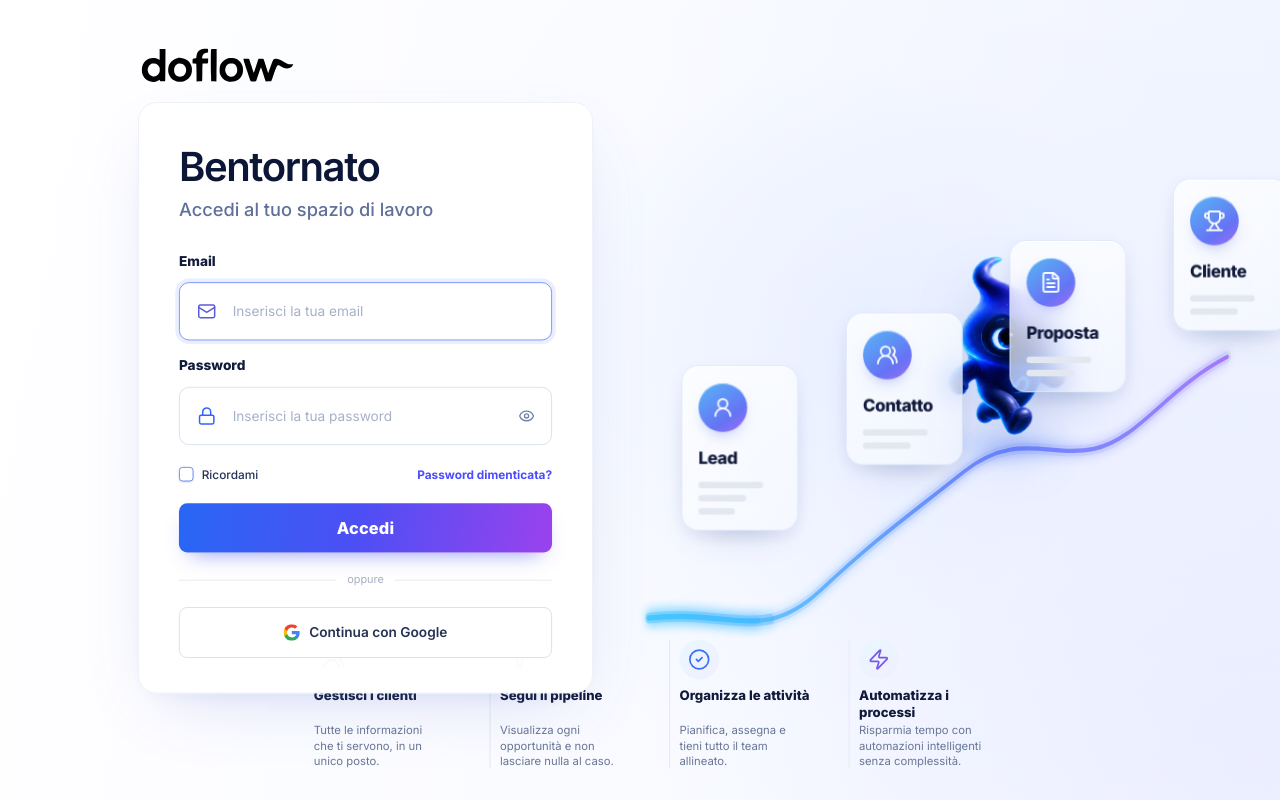
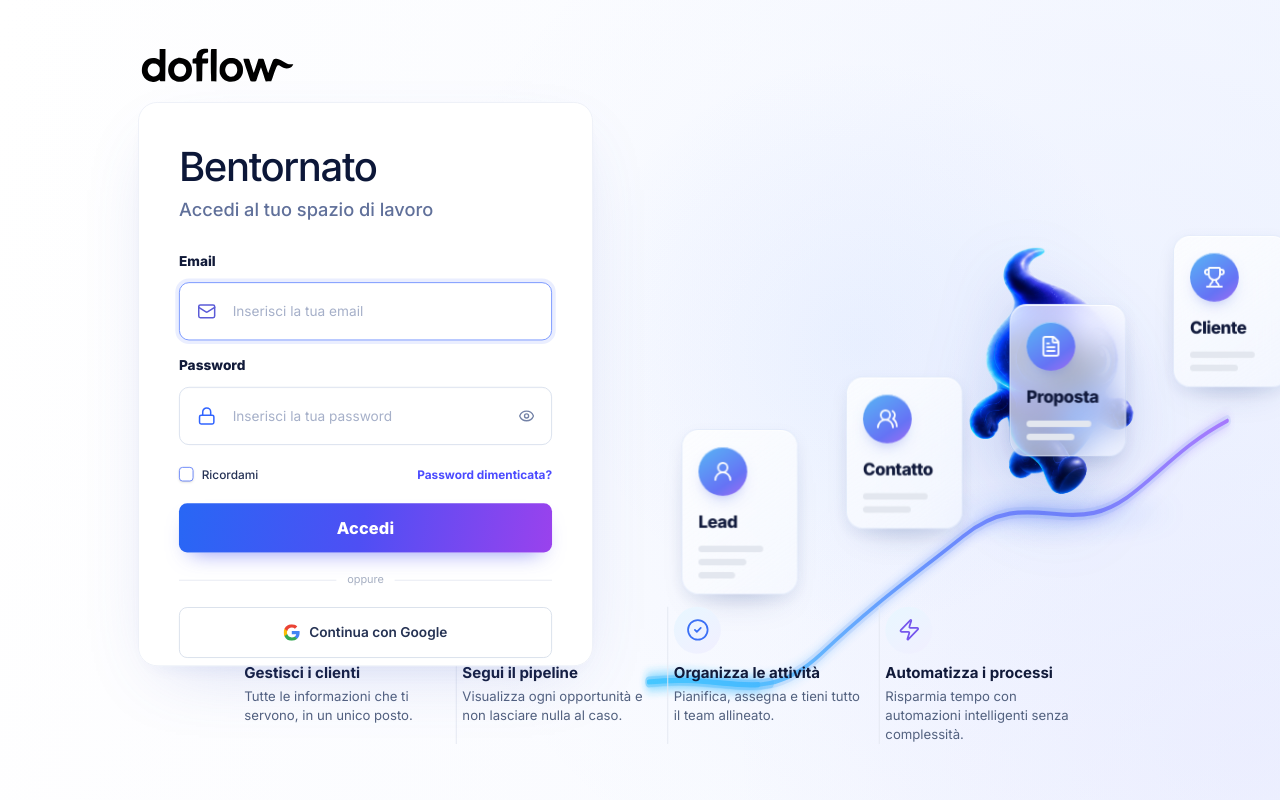
Before and after one commit to OliverPistillo/Doflow-PaaS, a Next.js app in the folder apps/frontend/: page /login in a window 1280 px wide. Built offline with nearby package versions, Linux system fonts and the light colour scheme.

Commit message:
feat(auth): improve login scale and readability

```diff
--- a/apps/frontend/src/app/globals.css
+++ b/apps/frontend/src/app/globals.css
@@ -1678,8 +1678,8 @@ body {
   top: 139px;
   left: clamp(132px, 10.8vw, 180px);
   width: 500px;
-  min-height: 650px;
-  padding: 48px 44px 31px;
+  min-height: 620px;
+  padding: 48px 44px 0;
   border: 1px solid #edf0f8;
   border-radius: 21px;
   background: rgba(255, 255, 255, .97);
@@ -1691,7 +1691,7 @@ body {
 .df-login-head h1 {
   color: #0c1738;
   font-size: clamp(44px, 3.15vw, 52px);
-  font-weight: 520;
+  font-weight: 430;
   line-height: 1;
   letter-spacing: -.035em;
 }
@@ -1833,6 +1833,11 @@ body {
   inset: 0 34px 0 630px;
   overflow: hidden;
 }
+.df-login-flow-stage {
+  position: absolute;
+  inset: 0;
+  transform: translateY(68px);
+}
 .df-login-pipeline {
   position: absolute;
   z-index: 0;
@@ -1878,9 +1883,9 @@ body {
 .df-login-mascot {
   position: absolute;
   z-index: 2;
-  top: 242px;
+  top: 162px;
   left: 42%;
-  width: clamp(245px, 15.5vw, 260px);
+  width: clamp(340px, 21.25vw, 355px);
   animation: df-login-mascot-float 7.6s ease-in-out infinite;
   will-change: transform;
 }
@@ -1889,25 +1894,25 @@ body {
   width: 100%;
   height: auto;
   object-fit: contain;
-  filter: drop-shadow(0 24px 28px rgba(37, 73, 190, .18));
+  filter: drop-shadow(0 28px 34px rgba(37, 73, 190, .17));
   transition: transform .35s ease, filter .35s ease;
   user-select: none;
 }
 .df-login-mascot[data-shy="true"] .df-login-mascot-image {
   transform: translateY(3px) scale(.99);
-  filter: drop-shadow(0 20px 25px rgba(37, 73, 190, .16));
+  filter: drop-shadow(0 24px 30px rgba(37, 73, 190, .15));
 }
 .df-login-mascot-shadow {
   position: absolute;
   z-index: -1;
   left: 50%;
   bottom: 4%;
-  width: 68%;
-  height: 34px;
+  width: 78%;
+  height: 38px;
   transform: translateX(-50%);
   border-radius: 50%;
-  background: radial-gradient(ellipse, rgba(45, 108, 248, .35), transparent 70%);
-  filter: blur(10px);
+  background: radial-gradient(ellipse, rgba(45, 108, 248, .29), transparent 72%);
+  filter: blur(13px);
 }
 .df-login-step-card {
   position: absolute;
@@ -1962,58 +1967,58 @@ body {
 .df-login-step-lead { top: 45.5%; left: 5.75%; animation-delay: -1.1s, 0s; }
 .df-login-step-contact { top: 39%; left: 34.05%; animation-delay: -3.4s, 2.4s; }
 .df-login-step-proposal { top: 29%; left: 62.35%; animation-delay: -5.2s, 5.1s; }
-.df-login-step-client { top: 21%; left: 90.65%; animation-delay: -2.2s, 7.6s; }
+.df-login-step-client { top: 20%; left: 90.65%; animation-delay: -2.2s, 7.6s; }
 
 .df-login-benefits {
   position: absolute;
   z-index: 4;
   right: auto;
-  bottom: 8px;
+  bottom: 34px;
   left: calc(50vw - 630px);
-  width: 740px;
+  width: 880px;
   transform: translateX(-50%);
   display: grid;
   grid-template-columns: repeat(4, minmax(0, 1fr));
-  gap: 24px;
+  gap: 20px;
 }
 .df-login-benefit {
   min-width: 0;
-  min-height: 130px;
-  padding: 0 4px 0 10px;
+  min-height: 146px;
+  padding: 0 0 0 6px;
   border-left: 1px solid #e3e8f1;
 }
 .df-login-benefit:first-child {
-  padding-left: 4px;
+  padding-left: 0;
   border-left: 0;
 }
 .df-login-benefit-icon {
   display: inline-flex;
-  width: 42px;
-  height: 42px;
+  width: 50px;
+  height: 50px;
   align-items: center;
   justify-content: center;
-  margin-bottom: 8px;
+  margin-bottom: 10px;
   border-radius: 50%;
   color: #3b70f5;
   background: linear-gradient(145deg, #e8f7ff, #f1efff);
 }
+.df-login-benefit-icon svg { width: 25px; height: 25px; }
 .df-login-benefit:nth-child(2) .df-login-benefit-icon,
 .df-login-benefit:nth-child(4) .df-login-benefit-icon { color: #7657ed; }
 .df-login-benefit strong {
   display: block;
-  min-height: 35px;
+  min-height: 20px;
   color: #111a3a;
+  font-size: 16px;
+  font-weight: 680;
+  line-height: 1.25;
+}
+.df-login-benefit p {
+  margin-top: 5px;
+  color: #52617f;
   font-size: 14px;
-  font-weight: 800;
-  line-height: 1.25;
-}
-.df-login-benefit p {
-  margin-top: 3px;
-  color: #687695;
-  font-size: 12px;
-  line-height: 1.35;
-}
-.df-login-benefit p span { display: block; }
+  line-height: 1.46;
+}
 
 @keyframes df-login-pipeline-flow {
   to { stroke-dashoffset: -1; }
@@ -2085,6 +2090,7 @@ body {
     min-height: 690px;
     margin-top: 28px;
   }
+  .df-login-flow-stage { transform: none; }
   .df-login-mascot { top: 26px; left: 8%; width: min(255px, 62vw); }
   .df-login-pipeline { top: 102px; left: -10%; width: 122%; height: 500px; }
   .df-login-step-card { width: 108px; min-height: 136px; padding: 15px; }
--- a/apps/frontend/src/components/auth/login-experience.tsx
+++ b/apps/frontend/src/components/auth/login-experience.tsx
@@ -27,22 +27,22 @@ const PIPELINE_STEPS = [
 const BENEFITS = [
   {
     title: "Gestisci i clienti",
-    lines: ["Tutte le informazioni", "che ti servono, in un", "unico posto."],
+    description: "Tutte le informazioni che ti servono, in un unico posto.",
     icon: UsersRound,
   },
   {
     title: "Segui il pipeline",
-    lines: ["Visualizza ogni", "opportunità e non", "lasciare nulla al caso."],
+    description: "Visualizza ogni opportunità e non lasciare nulla al caso.",
     icon: Funnel,
   },
   {
     title: "Organizza le attività",
-    lines: ["Pianifica, assegna e", "tieni tutto il team", "allineato."],
+    description: "Pianifica, assegna e tieni tutto il team allineato.",
     icon: CircleCheck,
   },
   {
     title: "Automatizza i processi",
-    lines: ["Risparmia tempo con", "automazioni intelligenti", "senza complessità."],
+    description: "Risparmia tempo con automazioni intelligenti senza complessità.",
     icon: Zap,
   },
 ];
@@ -50,6 +50,7 @@ const BENEFITS = [
 function LoginCrmShowcase({ mascotShy = false }: { mascotShy?: boolean }) {
   return (
     <section className="df-login-showcase" aria-hidden="true">
+      <div className="df-login-flow-stage" data-testid="login-flow-stage">
         <svg
           className="df-login-pipeline"
           viewBox="0 0 1040 610"
@@ -102,7 +103,7 @@ function LoginCrmShowcase({ mascotShy = false }: { mascotShy?: boolean }) {
             height={1223}
             unoptimized
             priority
-          sizes="(min-width: 1280px) 330px, (min-width: 768px) 230px, 1px"
+            sizes="(min-width: 1280px) 355px, (min-width: 768px) 255px, 1px"
             className="df-login-mascot-image"
             data-testid="login-official-mascot"
             aria-hidden="true"
@@ -123,19 +124,16 @@ function LoginCrmShowcase({ mascotShy = false }: { mascotShy?: boolean }) {
             </article>
           ))}
         </div>
+      </div>
 
       <div className="df-login-benefits">
-        {BENEFITS.map(({ title, lines, icon: Icon }) => (
+        {BENEFITS.map(({ title, description, icon: Icon }) => (
           <article key={title} className="df-login-benefit">
             <span className="df-login-benefit-icon">
               <Icon size={24} strokeWidth={1.8} />
             </span>
             <strong>{title}</strong>
-            <p>
-              {lines.map((line) => (
-                <span key={line}>{line}</span>
-              ))}
-            </p>
+            <p>{description}</p>
           </article>
         ))}
       </div>
```
Also changed, not shown: 1 other file (tests, documents, lock files or other folders). Lines whose indentation alone changed are shown as unchanged.
